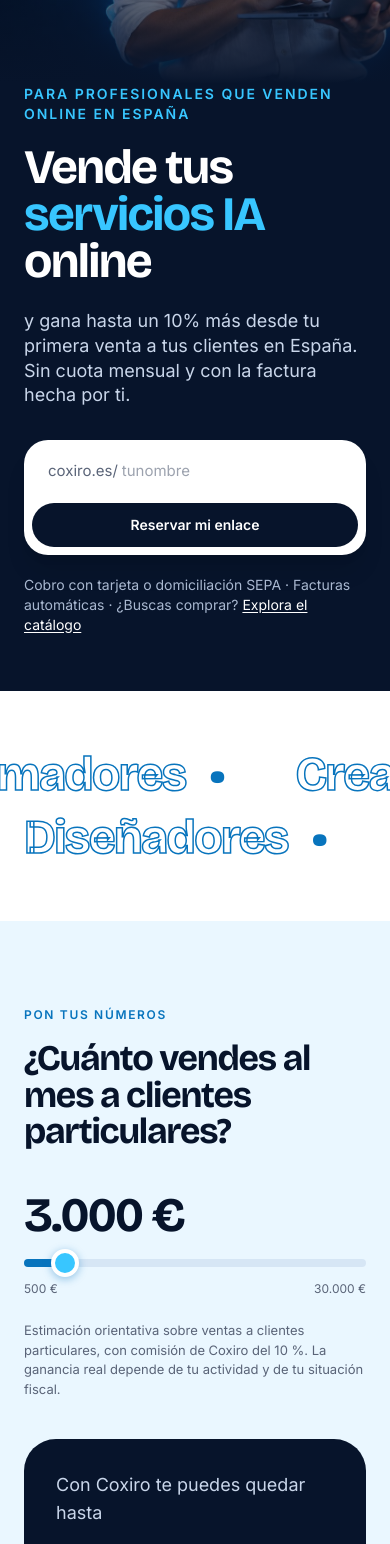
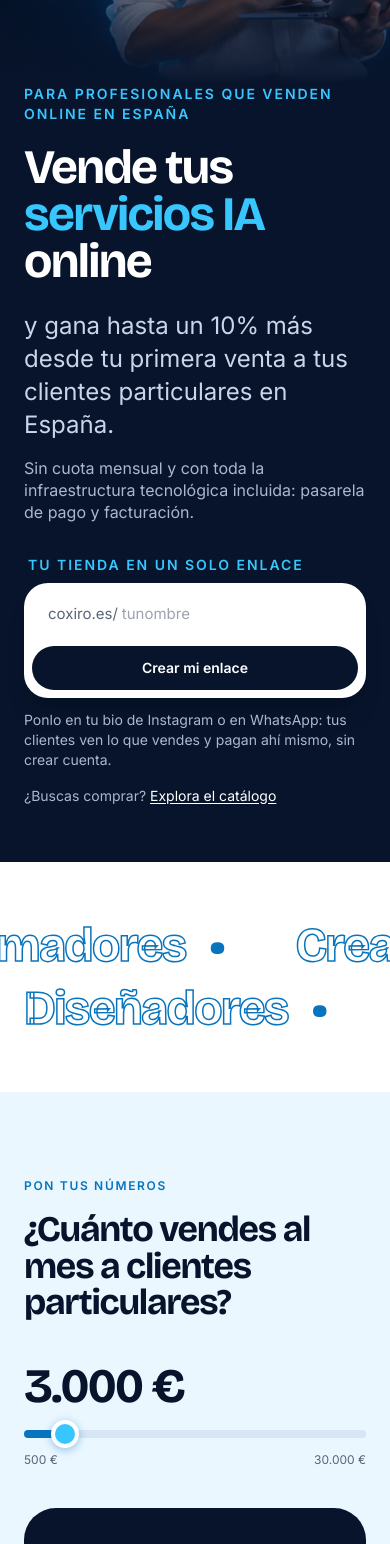
Before and after one commit to jennyanne919-pixel/COXIRO, a Next.js app: page / in a window 390 px wide. Shown: the part 432-1976 px from the top of the page. Built offline with nearby package versions, Linux system fonts and the light colour scheme; no server answers.

Commit message:
home: retoques de textos y menú

```diff
--- a/app/[slug]/page.tsx
+++ b/app/[slug]/page.tsx
@@ -14,7 +14,7 @@ function detalle(s: {
   if (s.type === "membership") {
     const anual = s.billing_interval === "year";
     return s.total_installments
-      ? `${s.total_installments} plazos ${anual ? "anuales" : "mensuales"}`
+      ? `${s.total_installments} pagos ${anual ? "anuales" : "mensuales"}`
       : `Suscripción ${anual ? "anual" : "mensual"}`;
   }
   return "Pago único";
--- a/app/servicio/[id]/page.tsx
+++ b/app/servicio/[id]/page.tsx
@@ -299,7 +299,7 @@ export default async function ServicioPage({
                 </p>
                 <p className="text-xs text-cx-texto-2 mt-1">
                   Impuestos incluidos
-                  {service.type === "membership" && service.total_installments ? ` · ${service.total_installments} plazos` : ""}
+                  {service.type === "membership" && service.total_installments ? ` · ${service.total_installments} pagos` : ""}
                 </p>
                 {service.type === "membership" && (
                   <p className="text-xs text-cx-texto-2 mt-1">
--- a/components/home/Banner.tsx
+++ b/components/home/Banner.tsx
@@ -5,7 +5,7 @@ const MENSAJES = [
   "Sin cuota mensual",
   "Gana hasta un 10% más en tus ventas a particulares en España",
   "Factura automática con VeriFactu",
-  "Cobros con tarjeta y SEPA, también a plazos",
+  "Cobros con tarjeta y SEPA",
 ];
 
 export default function Banner() {
--- a/components/home/Calculadora.tsx
+++ b/components/home/Calculadora.tsx
@@ -43,10 +43,6 @@ export default function Calculadora() {
               <span>30.000 €</span>
             </div>
           </div>
-          <p className="text-[13px] text-cx-texto-2 mt-6 max-w-md">
-            Estimación orientativa sobre ventas a clientes particulares, con comisión de Coxiro del 10 %.
-            La ganancia real depende de tu actividad y de tu situación fiscal.
-          </p>
           <style>{`
             .calc-range{-webkit-appearance:none;appearance:none;height:8px;border-radius:999px;outline:none}
             .calc-range::-webkit-slider-thumb{-webkit-appearance:none;width:28px;height:28px;border-radius:50%;background:#38C6FF;border:4px solid #fff;box-shadow:0 2px 8px rgba(8,116,189,.4);cursor:pointer}
@@ -56,13 +52,13 @@ export default function Calculadora() {
 
         <Reveal variant="right">
           <div className="bg-cx-noche rounded-[32px] p-8 md:p-12 text-white">
-            <p className="text-lg md:text-xl text-[#C9D6EA]">Con Coxiro te puedes quedar hasta</p>
+            <p className="text-lg md:text-xl text-[#C9D6EA]">Con Coxiro ganas</p>
             <div className="font-display font-bold text-cx-celeste text-7xl md:text-[96px] leading-none mt-3 tabular-nums break-words">
               {eur(mes)} €
             </div>
             <p className="text-lg mt-2 text-white">al mes</p>
             <p className="text-[#C9D6EA] mt-5">
-              que son hasta <strong className="text-white">{eur(anio)} €</strong> al año en tu bolsillo.
+              que son <strong className="text-white">{eur(anio)} €</strong> al año en tu bolsillo.
             </p>
             <Link
               href="/registro?role=provider"
--- a/components/home/FranjaFoto.tsx
+++ b/components/home/FranjaFoto.tsx
@@ -56,7 +56,7 @@ export default function FranjaFoto() {
             Tú das la clase. Del resto se encarga Coxiro.
           </h2>
           <p className="mt-5 text-lg md:text-xl text-[#C9D6EA]">
-            Tus alumnos pagan y entran a su contenido sin crear cuenta. Tú te centras en enseñar.
+            Tus alumnos pagan y entran a su contenido. Tú te centras en lo que mejor sabes hacer.
           </p>
         </Reveal>
       </div>
--- a/components/home/FuncionesGrid.tsx
+++ b/components/home/FuncionesGrid.tsx
@@ -10,12 +10,12 @@ const I = {
 };
 
 const ITEMS = [
-  { icon: I.tarjeta, t: "Cobros con tarjeta y SEPA", d: "Pago único, a plazos o suscripción. Los cobros por SEPA se hacen solos." },
+  { icon: I.tarjeta, t: "Cobros con tarjeta y SEPA", d: "Pago único o suscripción. Cobros recurrentes por SEPA automatizados." },
   { icon: I.factura, t: "Facturas automáticas", d: "La factura de tu cliente y tu autofactura, en cada cobro y con VeriFactu." },
-  { icon: I.candado, t: "Área privada de contenido", d: "Tus alumnos entran a lo que han comprado, sin crear cuenta." },
+  { icon: I.candado, t: "Área privada de contenido", d: "Tus alumnos o clientes tienen su contenido alojado y ordenado, con el progreso de sus avances." },
   { icon: I.enlace, t: "Enlaces privados de pago", d: "Cobra sin publicar nada: un enlace por cliente o por servicio." },
   { icon: I.grafico, t: "Tu negocio de un vistazo", d: "Cuánto vendes, quién te compra y qué funciona." },
-  { icon: I.correo, t: "Emails automáticos", d: "Confirmaciones de compra y avisos a tu cliente, sin que hagas nada." },
+  { icon: I.correo, t: "Emails automáticos", d: "Confirmaciones de compra y avisos a tu cliente, sin preocuparte de nada." },
 ];
 
 export default function FuncionesGrid() {
--- a/components/home/Hero.tsx
+++ b/components/home/Hero.tsx
@@ -104,14 +104,20 @@ export default function Hero() {
               Vende tus <PalabraQueRota /> online
             </span>
           </h1>
-          <p className="text-lg md:text-[22px] leading-snug text-[#C9D6EA] mt-6 max-w-[540px]">
-            y gana hasta un 10% más desde tu primera venta a tus clientes en España. Sin cuota mensual y con la
-            factura hecha por ti.
+          <p className="text-2xl md:text-[30px] leading-snug text-[#C9D6EA] mt-6 max-w-[580px]">
+            y gana hasta un 10% más desde tu primera venta a tus clientes particulares en España.
+          </p>
+          <p className="text-base md:text-xl leading-snug text-[#A9B8D0] mt-4 max-w-[560px]">
+            Sin cuota mensual y con toda la infraestructura tecnológica incluida: pasarela de pago y facturación.
+          </p>
+
+          <p className="mt-8 mb-2 pl-1 text-sm font-semibold uppercase tracking-[0.14em] text-cx-celeste">
+            Tu tienda en un solo enlace
           </p>
 
           <form
             onSubmit={reservar}
-            className="mt-8 flex flex-col sm:flex-row sm:items-center gap-2 rounded-3xl sm:rounded-full bg-white p-2 sm:p-1.5 max-w-[540px] shadow-xl"
+            className="flex flex-col sm:flex-row sm:items-center gap-2 rounded-3xl sm:rounded-full bg-white p-2 sm:p-1.5 max-w-[540px] shadow-xl"
           >
             <label htmlFor="hero-enlace" className="sr-only">
               Tu enlace personal en Coxiro
@@ -134,12 +140,15 @@ export default function Hero() {
               type="submit"
               className="rounded-full bg-cx-noche px-6 py-3 text-sm font-semibold text-white whitespace-nowrap hover:-translate-y-0.5 transition"
             >
-              Reservar mi enlace
+              Crear mi enlace
             </button>
           </form>
 
-          <p className="text-sm text-cx-texto-osc-2 mt-5">
-            Cobro con tarjeta o domiciliación SEPA · Facturas automáticas · ¿Buscas comprar?{" "}
+          <p className="text-sm text-cx-texto-osc-2 mt-3 max-w-[540px]">
+            Ponlo en tu bio de Instagram o en WhatsApp: tus clientes ven lo que vendes y pagan ahí mismo, sin crear cuenta.
+          </p>
+          <p className="text-sm text-cx-texto-osc-2 mt-4">
+            ¿Buscas comprar?{" "}
             <a href="/catalogo" className="text-white underline underline-offset-2 hover:text-cx-celeste">
               Explora el catálogo
             </a>
@@ -153,7 +162,7 @@ export default function Hero() {
           <p className="text-xs font-semibold uppercase tracking-wide text-cx-prof">Nueva venta</p>
           <p className="text-sm font-semibold mt-1">Mentoría 1:1 · 3 sesiones</p>
           <p className="font-display font-bold text-3xl mt-1">290,00 €</p>
-          <p className="text-xs text-cx-texto-2 mt-1">Pagado en 3 plazos con SEPA</p>
+          <p className="text-xs text-cx-texto-2 mt-1">Pago único con tarjeta</p>
         </div>
         <div className="absolute right-[20%] bottom-[9%] w-[290px] rounded-2xl bg-[#13254A] p-4 text-white shadow-2xl animate-floatSlow motion-reduce:animate-none">
           <div className="flex items-start gap-3">
--- a/components/home/PartnersFaq.tsx
+++ b/components/home/PartnersFaq.tsx
@@ -5,7 +5,7 @@ const FAQ = [
   { q: "¿Tengo que pagar una cuota mensual?", a: "No. Las funcionalidades no tienen cuota. Solo se cobraría el alojamiento si subes mucho contenido." },
   { q: "¿Mis clientes tienen que registrarse?", a: "No. Pagan con nombre, email y tarjeta o cuenta bancaria, y reciben su factura por email." },
   { q: "¿Quién emite las facturas?", a: "Coxiro, en cada cobro: la factura de tu cliente y tu autofactura, registradas con VeriFactu." },
-  { q: "¿Puedo cobrar a plazos o con suscripción?", a: "Sí. Eliges el número de plazos o una cuota periódica, y los cobros por SEPA se hacen solos." },
+  { q: "¿Puedo cobrar a plazos?", a: "De momento no. Puedes cobrar con pago único o con membresías mensuales o anuales, con cobro automático por tarjeta o SEPA." },
 ];
 
 export function Partners() {
--- a/components/home/VistasTabs.tsx
+++ b/components/home/VistasTabs.tsx
@@ -60,7 +60,6 @@ function Pago() {
           </div>
         </div>
         <div className="mt-5 font-display font-bold text-4xl text-cx-prof">290 €</div>
-        <div className="text-sm text-cx-texto-2">o 3 plazos de 96,67 €</div>
         <div className="mt-5 space-y-3">
           <div className={campo}>Nombre</div>
           <div className={campo}>Email</div>
```
Also changed, not shown: components/home/ComoFunciona.tsx (+4 -7 lines), components/home/SiteHeader.tsx (+26 -12 lines), 1 other file (tests, documents, lock files or other folders).
